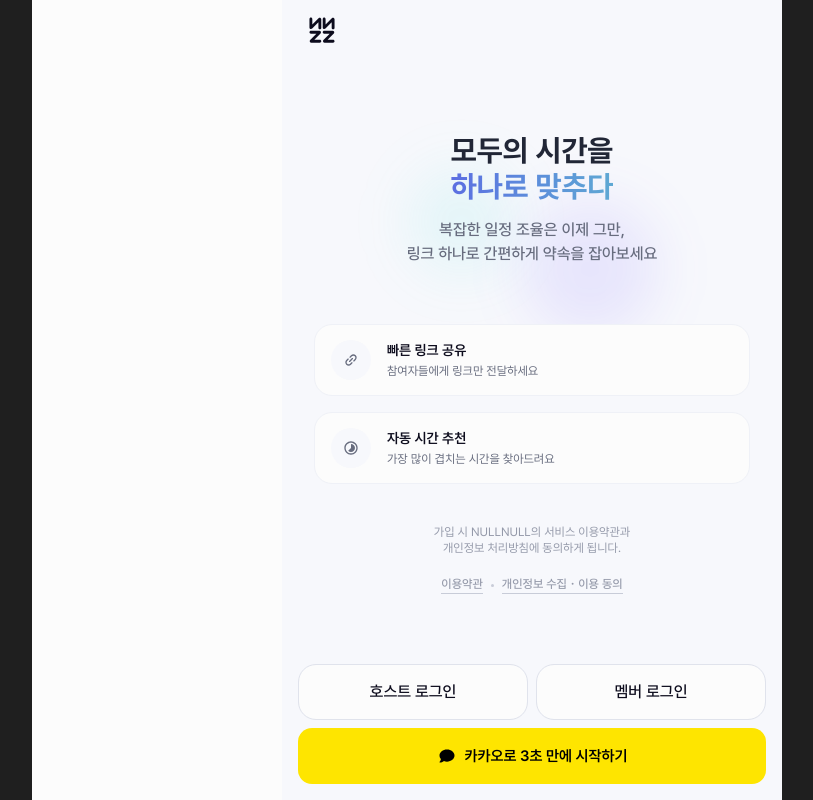
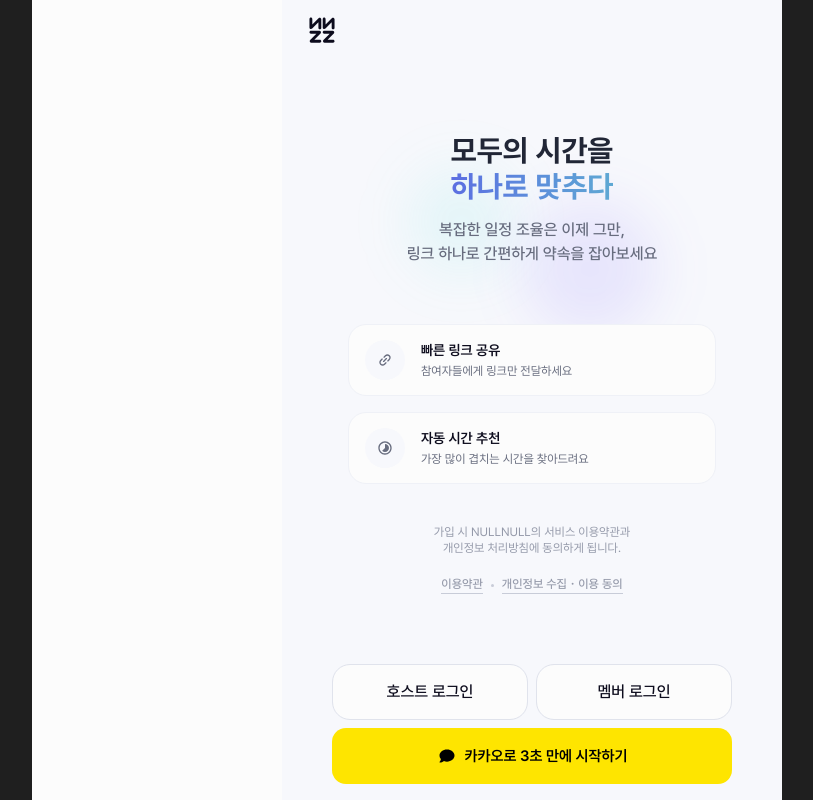
Before and after one commit to prgrms-fullcycle-devcourse/webfull_9_10_nullnull_FE, a Next.js app: page /login in a window 1280 px wide. Shown: the whole page, without its empty margins (233-1046 px from the left). Built offline with nearby package versions, Linux system fonts and the light colour scheme; no server answers.

Commit message:
style : 앱 레이아웃 콘텐츠 폭 기준 정리

```diff
--- a/src/app/globals.css
+++ b/src/app/globals.css
@@ -57,6 +57,12 @@
 
 :root {
   --layout-mobile: 500px;
+  --layout-content-width: 400px;
+  --layout-content-padding: 1rem; /* Tailwind px-4 */
+  --layout-content: calc(
+    var(--layout-content-width) + var(--layout-content-padding) +
+      var(--layout-content-padding)
+  );
   --layout-desktop: 1024px;
   --layout-desktop-gutter: 24px;
   --layout-header-height: 61px;
@@ -294,6 +300,12 @@
     background: var(--background);
     margin-inline: auto;
   }
+
+  .Wrap .main-container {
+    width: 100%;
+    max-width: var(--layout-content);
+    margin-inline: auto;
+  }
 }
 
 /* breakpoint: md 768px */
--- a/src/components/layout/AppShell.tsx
+++ b/src/components/layout/AppShell.tsx
@@ -27,7 +27,9 @@ export function AppShell({
       <div className="relative wrap-container bg-gray-50">
         <AppHeader title={title} leftSlot={leftSlot} rightSlot={rightSlot} />
 
-        <main className="flex-1">{children}</main>
+        <main className="flex flex-1 flex-col">
+          <div className="main-container flex flex-1 flex-col">{children}</div>
+        </main>
 
         {bottomSlot && (
           <FixedBottom
--- a/src/components/layout/FixedBottom.tsx
+++ b/src/components/layout/FixedBottom.tsx
@@ -37,12 +37,12 @@ export function FixedBottom({
     >
       <div
         ref={setFixedElement}
-        className="fixed bottom-0 z-50 w-full max-w-[var(--layout-mobile)] bg-background"
+        className="fixed bottom-0 left-1/2 z-50 w-full max-w-[var(--layout-content)] -translate-x-1/2 bg-background lg:left-[calc(50%+125px)]"
       >
         <div
           className={cn(
             // iOS 홈 인디케이터 영역을 피하고, 여러 하단 액션을 세로로 쌓을 수 있게 합니다.
-            "flex flex-col gap-3 bg-gray-50 px-4 pt-4 pb-[calc(1rem+env(safe-area-inset-bottom))]",
+            "flex flex-col gap-1 bg-gray-50 px-4 pt-4 pb-[calc(1rem+env(safe-area-inset-bottom))]",
             contentClassName,
           )}
         >
--- a/src/components/layout/index.ts
+++ b/src/components/layout/index.ts
@@ -1,7 +1,6 @@
 export { AppShell } from "./AppShell";
 export { AppHeader } from "./AppHeader";
 export { AppContent } from "./AppContent";
-export { AppBackButton } from "./AppBackButton";
+export { AppIconLink } from "./AppIconLink";
 export { AppLogoLink } from "./AppLogoLink";
-export { AppShareButton } from "./AppShareButton";
 export { FixedBottom } from "./FixedBottom";
```
